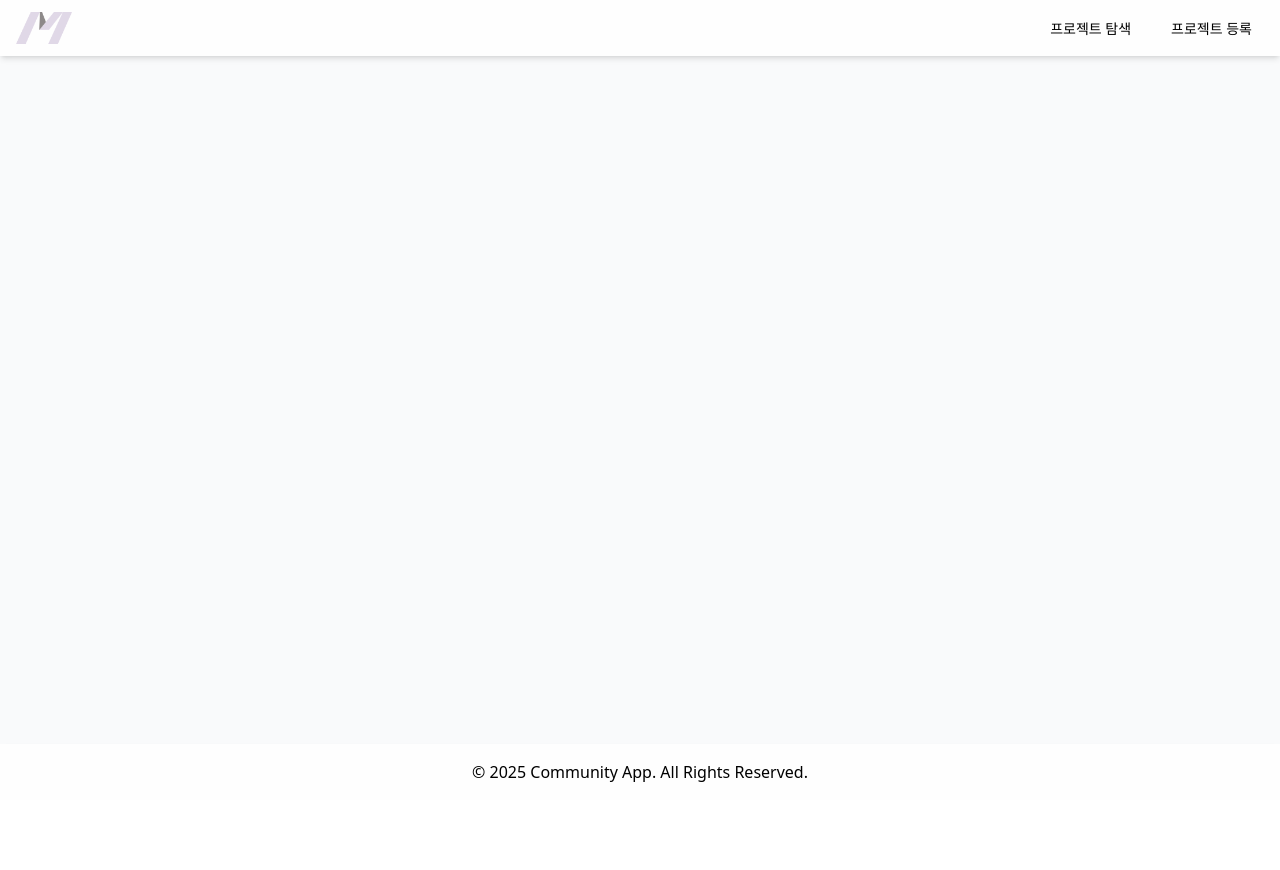
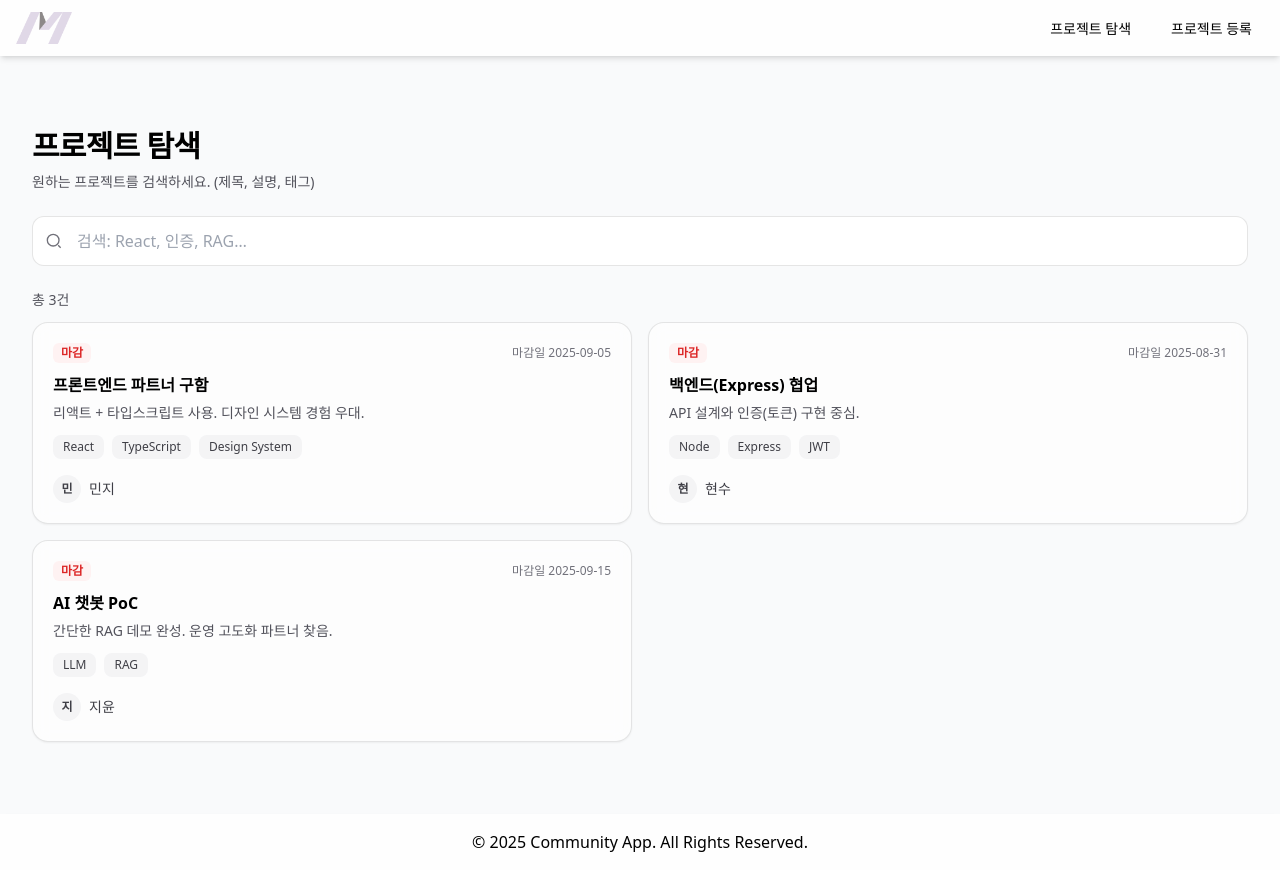
Before and after one commit to yurim6858/meom_front, a React (Vite) app in the folder moem-app/: page /matches in a window 1280 px wide. Before the commit the page ends 800 px from the top, so only its background shows below. Built offline with nearby package versions, Linux system fonts and the light colour scheme.

Commit message:
refactor: 프로젝트 등록, 상세페이지 초기 생성 & css 리펙토링링

```diff
--- a/moem-app/src/App.jsx
+++ b/moem-app/src/App.jsx
@@ -2,12 +2,14 @@ import './App.css'
 import { Routes, Route } from 'react-router-dom';
 import Layout from './components/layouts/layout';
 import MatchingPage from './pages/MatchingPage';
+import RecruitmentPage from './pages/RecruitmentPage';
 
 function App() {
   return (
     <Layout>
       <Routes>
-        <Route path='/' element={<MatchingPage/>} />
+        <Route path='/matches' element={<MatchingPage/>} />
+        <Route path='/recruitments' element={<RecruitmentPage/>} />
       </Routes>
     </Layout>
   )
--- a/moem-app/src/components/layouts/Navigation.jsx
+++ b/moem-app/src/components/layouts/Navigation.jsx
@@ -11,10 +11,10 @@ function Navigation() {
 
                     <ul className="flex items-center space-x-4">
                         <li>
-                            <Link className="px-3 py-2 rounded-md text-sm font-medium hover:bg-white/80" to="#">프로젝트 탐색</Link>
+                            <Link className="px-3 py-2 rounded-md text-sm font-medium hover:bg-white/80" to="/matches">프로젝트 탐색</Link>
                         </li>
                         <li>
-                            <Link className="px-3 py-2 rounded-md text-sm font-medium hover:bg-white/80" to="#">프로젝트 등록</Link>
+                            <Link className="px-3 py-2 rounded-md text-sm font-medium hover:bg-white/80" to="/recruitments">프로젝트 등록</Link>
                         </li>
                     </ul>
                 </div>
--- /dev/null
+++ b/moem-app/src/pages/MatchingDetailPage.jsx
@@ -0,0 +1,9 @@
+import React from 'react'
+
+const MatchingDetailPage = () => {
+  return (
+    <div>MatchingDetailPage</div>
+  )
+}
+
+export default MatchingDetailPage
--- a/moem-app/src/pages/MatchingPage.jsx
+++ b/moem-app/src/pages/MatchingPage.jsx
@@ -1,7 +1,6 @@
 import React, { useMemo, useState } from "react";
 import { useNavigate } from "react-router-dom";
 
-// 예시 데이터: 마감일(deadline)과 작성자(user) 추가
 const MOCK_POSTS = [
   {
     id: 1,
@@ -28,8 +27,6 @@ const MOCK_POSTS = [
     user: { name: "지윤" },
   },
 ];
-
-// D-Day 계산 유틸
 const getDday = (dateStr) => {
   const today = new Date();
   today.setHours(0, 0, 0, 0);
@@ -41,8 +38,6 @@ const getDday = (dateStr) => {
   if (diff === 0) return { label: "D-day", tone: "text-orange-600 bg-orange-50 dark:bg-orange-900/20" };
   return { label: `D-${diff}`, tone: "text-emerald-600 bg-emerald-50 dark:bg-emerald-900/20" };
 };
-
-// 이니셜 뱃지
 const InitialBadge = ({ name }) => {
   const initial = name?.[0] ?? "?";
   return (
@@ -51,7 +46,6 @@ const InitialBadge = ({ name }) => {
     </div>
   );
 };
-
 const MatchingPage = () => {
   const [q, setQ] = useState("");
   const [posts] = useState(MOCK_POSTS);
@@ -71,15 +65,12 @@ const MatchingPage = () => {
   return (
     <section id="explore" className="scroll-mt-[72px]">
       <div className="container max-w-[1280px] mx-auto px-4 py-8 sm:py-10">
-        {/* 헤더 */}
         <div className="mb-6">
           <h1 className="text-2xl font-bold tracking-tight sm:text-3xl">프로젝트 탐색</h1>
           <p className="mt-2 text-sm text-zinc-600 dark:text-zinc-300">원하는 프로젝트를 검색하세요. (제목, 설명, 태그)</p>
         </div>
-
-        {/* 검색 */}
         <div className="mb-6">
-          <div className="relative w-full sm:max-w-[560px] md:max-w-[640px]">
+          <div className="relative w-full sm:max-w-[1280px] md:max-w-[1280px]">
             <svg
               className="pointer-events-none absolute left-3 top-1/2 h-5 w-5 -translate-y-1/2 text-zinc-500"
               viewBox="0 0 24 24"
@@ -100,13 +91,9 @@ const MatchingPage = () => {
             />
           </div>
         </div>
-
-        {/* 결과 카운트 */}
         <div className="mb-3 text-sm text-zinc-600 dark:text-zinc-400">
           총 <span className="font-medium">{filtered.length}</span>건
         </div>
-
-        {/* 리스트: 항상 2열 */}
         {filtered.length === 0 ? (
           <div className="rounded-2xl border border-dashed border-black/10 p-10 text-center text-sm text-zinc-500 dark:border-white/10">
             조건에 맞는 공고가 없어요.
@@ -120,23 +107,18 @@ const MatchingPage = () => {
                   key={p.id}
                   role="button"
                   tabIndex={0}
-                  onClick={() => navigate(`/project/${p.id}`)}
-                  onKeyDown={(e) => e.key === "Enter" && navigate(`/project/${p.id}`)}
+                  onClick={() => navigate(`/matches/${p.id}`)}
+                  onKeyDown={(e) => e.key === "Enter" && navigate(`/matches/${p.id}`)}
                   className="group cursor-pointer rounded-2xl border border-black/10 bg-white/60 p-5 shadow-sm backdrop-blur transition hover:-translate-y-0.5 hover:shadow-md dark:border-white/10 dark:bg-zinc-900/60"
                 >
-                  {/* 상단: D-day / 마감일 */}
                   <div className="mb-3 flex items-center justify-between">
                     <span className={`rounded-md px-2 py-0.5 text-xs font-semibold ${d.tone}`}>{d.label}</span>
                     <span className="text-xs text-zinc-500 dark:text-zinc-400">
                       마감일 <span className="font-medium">{p.deadline}</span>
                     </span>
                   </div>
-
-                  {/* 제목/설명 */}
                   <h3 className="text-base font-semibold leading-tight">{p.title}</h3>
                   <p className="mt-2 text-sm text-zinc-600 dark:text-zinc-300">{p.desc}</p>
-
-                  {/* 태그 */}
                   <div className="mt-3 flex flex-wrap gap-2">
                     {p.tags.map((t) => (
                       <span
@@ -147,8 +129,6 @@ const MatchingPage = () => {
                       </span>
                     ))}
                   </div>
-
-                  {/* 하단: 작성자 */}
                   <div className="mt-4 flex items-center justify-between">
                     <div className="flex items-center gap-2">
                       <InitialBadge name={p.user?.name} />
--- /dev/null
+++ b/moem-app/src/pages/RecruitmentPage.jsx
@@ -0,0 +1,9 @@
+import React from 'react'
+
+const RecruitmentPage = () => {
+  return (
+    <div>RecruitmentPage</div>
+  )
+}
+
+export default RecruitmentPage
```
